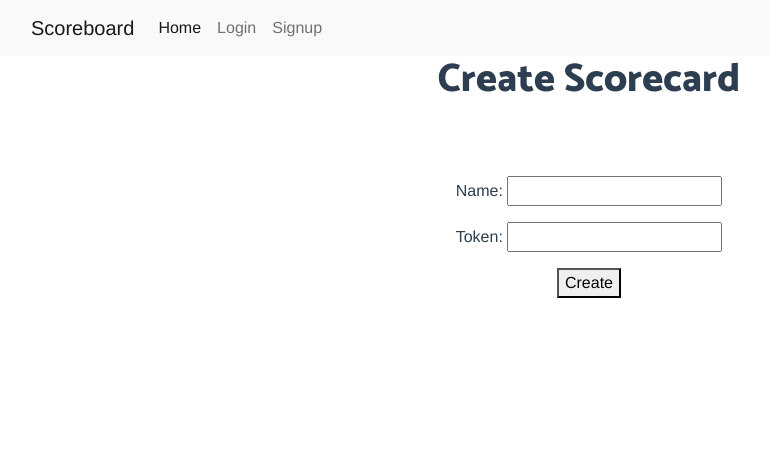
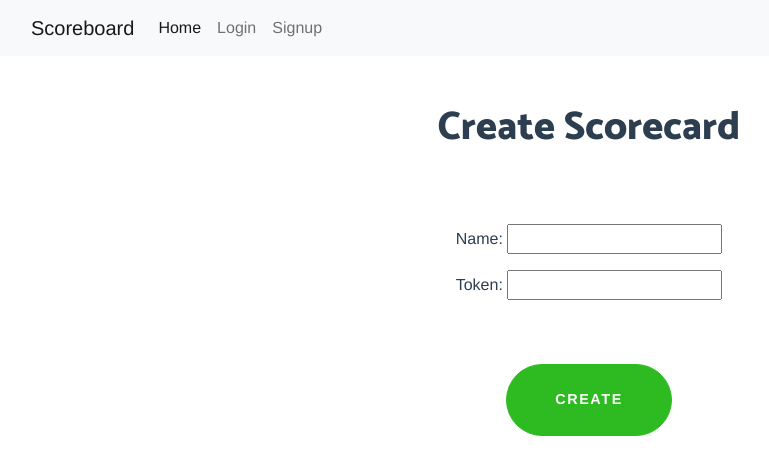
Before and after one commit to SymensJeffrey/golf_vue, a Vue app: page /score/new in a window 1280 px wide. Shown: the top 474 px of the page, without its empty margins (51-820 px from the left). Built offline with nearby package versions, Linux system fonts and the light colour scheme.

Commit message:
add breaks and style button on create scorecard page

```diff
--- a/src/views/CreateScore.vue
+++ b/src/views/CreateScore.vue
@@ -1,5 +1,7 @@
 <template>
   <div class="home">
+    <br>
+    <br>
     <h1>{{ message }}</h1>
     <br>
     <br>
@@ -13,7 +15,7 @@
         <p>
         Token: <input type="text" v-model="newScoreParams.token">
         </p>
-        <button v-on:click="scoresCreate()">Create</button>
+        <button class="btn btn-secondary btn-xl rounded-pill mt-5" v-on:click="scoresCreate()">Create</button>
     </div>
   </div>
 </template>
```
